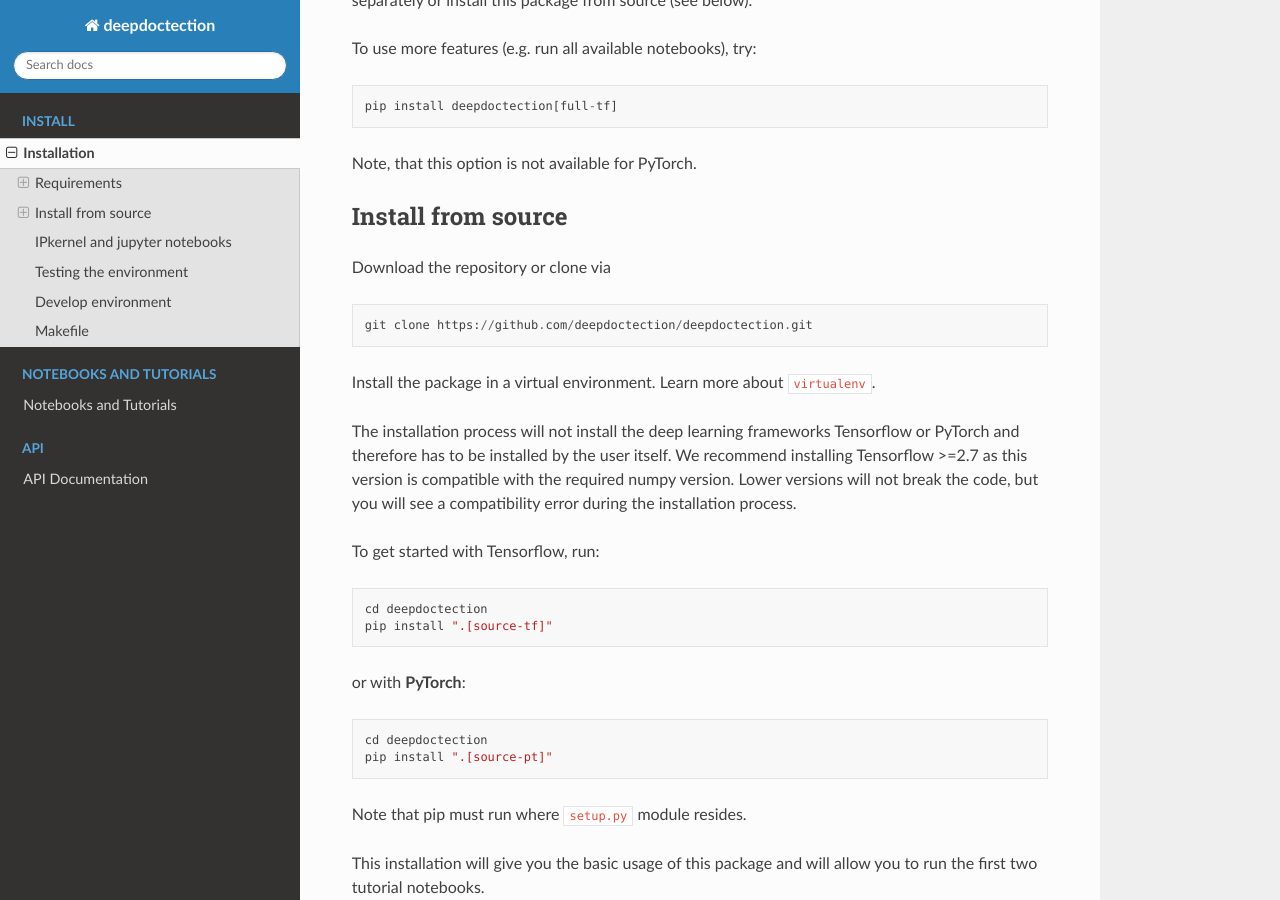
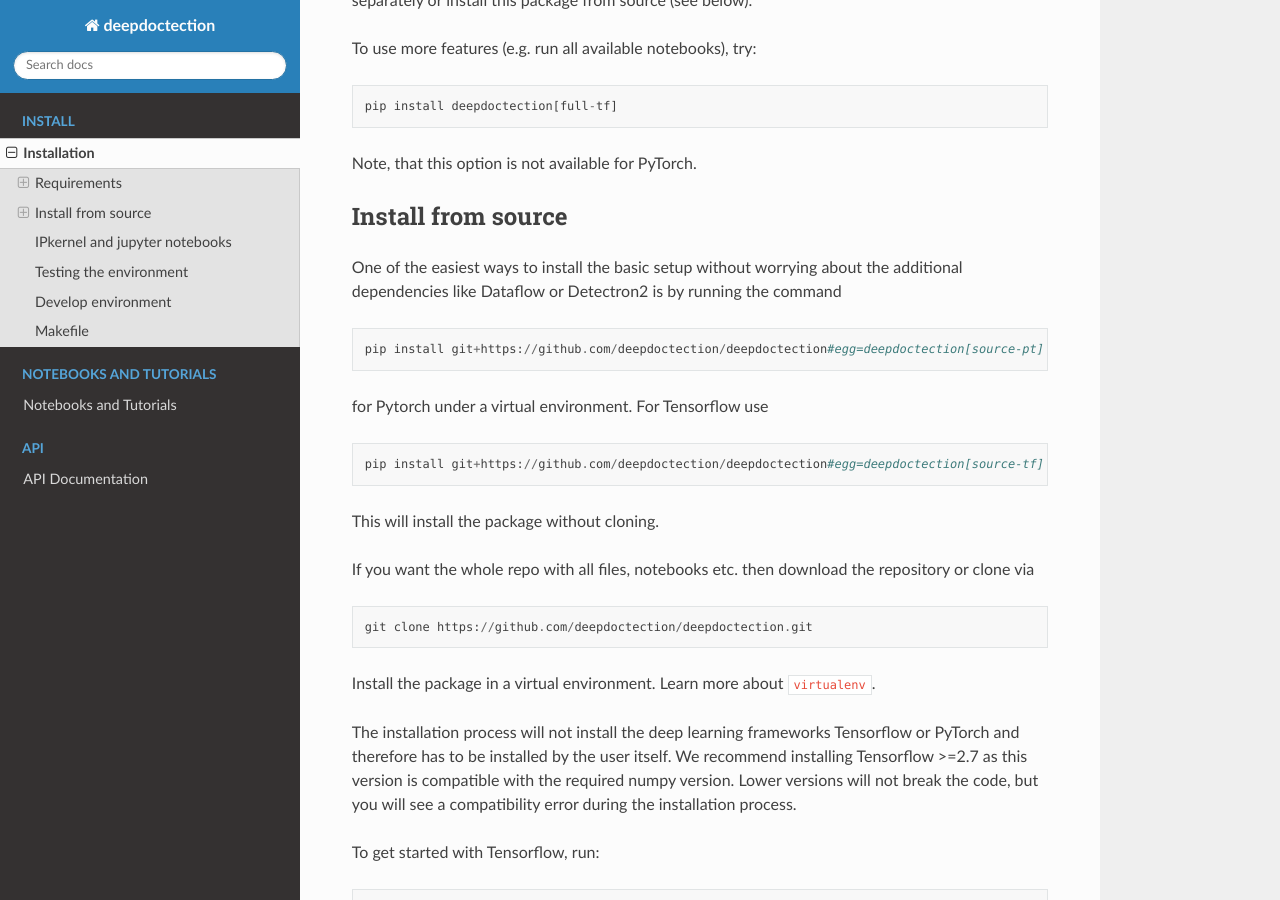
Before and after one commit to deepdoctection/deepdoctection, a Sphinx documentation site: the page built from docs/manual/install.md, in a window 1280 px wide and 900 px high, scrolled down 1581 px. Built offline with Sphinx 7.4.7 and the Read the Docs theme 2.0.0, drawn with Linux system fonts in a browser that asks for light colours.

Commit message:
update docs [docs]

````diff
--- a/docs/manual/install.md
+++ b/docs/manual/install.md
@@ -73,7 +73,22 @@
 
 ## Install from source
 
-Download the repository or clone via
+One of the easiest ways to install the basic setup without worrying about the additional dependencies like
+Dataflow or Detectron2 is by running the command
+
+```
+pip install git+https://github.com/deepdoctection/deepdoctection#egg=deepdoctection[source-pt]
+```
+
+for Pytorch under a virtual environment. For Tensorflow use
+
+```
+pip install git+https://github.com/deepdoctection/deepdoctection#egg=deepdoctection[source-tf]
+```
+
+This will install the package without cloning.
+
+If you want the whole repo with all files, notebooks etc. then download the repository or clone via
 
 ```
 git clone https://github.com/deepdoctection/deepdoctection.git
````
Also changed, not shown: README.md (+10 -1 lines).
